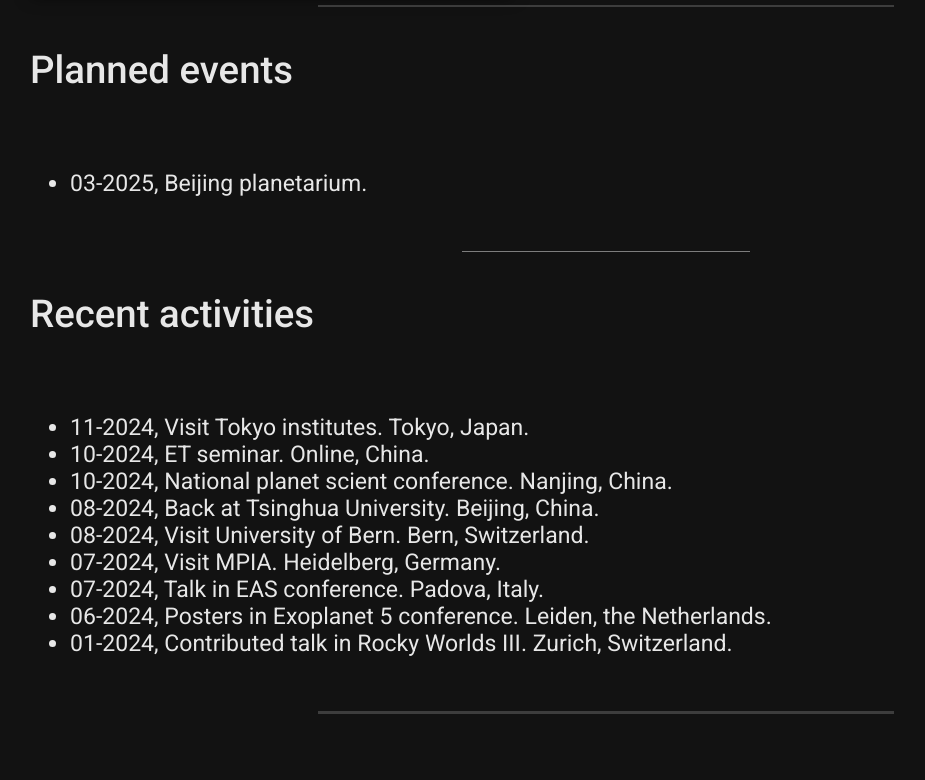
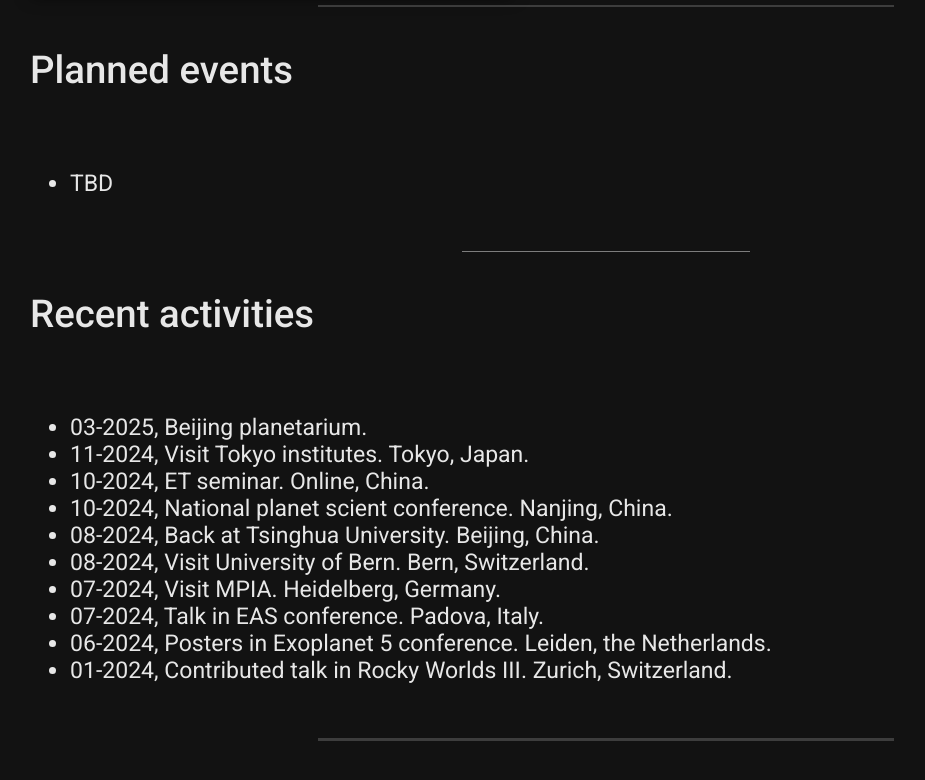
Before and after one commit to shuohuangGIT/shuohuangGIT.github.io, a plain HTML site: page index.html in a window 1280 px wide. Shown: the part 4003-4783 px from the top of the page, without its empty margins (34-959 px from the left). Drawn offline with Linux system fonts and the light colour scheme.

Commit message:
202507102054

```diff
--- a/index.html
+++ b/index.html
@@ -226,11 +226,12 @@
         <section id="Activity">
             <h2>Planned events</h2>
             <h3><ul>
-                <li>03-2025, Beijing planetarium.</li>
+                <li>TBD</li>
             </ul></h3>
             <hr class="horizontal-line">
             <h2>Recent activities</h2>
             <h3><ul>
+                <li>03-2025, Beijing planetarium.</li>
                 <li>11-2024, Visit Tokyo institutes. Tokyo, Japan.</li>
                 <li>10-2024, ET seminar. Online, China.</li>
                 <li>10-2024, National planet scient conference. Nanjing, China.</li>
```
Also changed, not shown: 1 other file.
